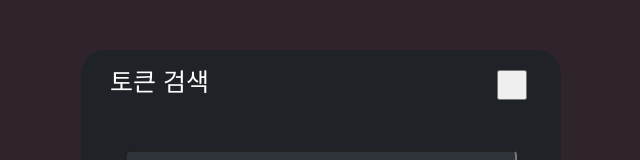
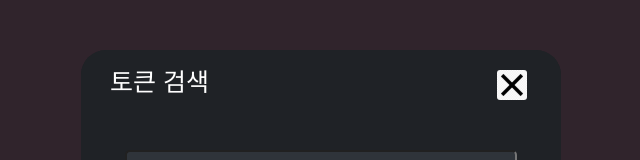
Before and after one commit to DDongYeop/uniswap-v2-swapui, a React (Create React App) app: page / in a window 1280 px wide. Both pictures are taken after a click on the button "DAI". Shown: the top 160 px of the page, without its empty margins (319-959 px from the left). Built offline with nearby package versions, Linux system fonts and the light colour scheme.

Commit message:
Close&Setting button

```diff
--- a/src/App.css
+++ b/src/App.css
@@ -31,6 +31,8 @@
   margin: 20px 10px 0px 0px;
   height: 30px;
   width: 30px;
+  background: whitesmoke;
+  border-radius: 3px;
 }
 
 .TextInput {
--- a/src/App.tsx
+++ b/src/App.tsx
@@ -5,6 +5,7 @@ import './css/Swap.css'
 import './css/Select.css'
 import coinList from './Data'
 import Modal from './Modal';
+import SettingIcon from './Image/setting.png'
 
 function App() {
   const [isSwap, setSwap] = useState<boolean>(true);
@@ -18,7 +19,7 @@ function App() {
         <div className='SwapContainerBackPanel'>
           <div className='TopPanel'>
             <h5 className='TopText'>스왑</h5>
-            <button className='TopButton' onClick={() => {
+            <img className='TopButton' src={SettingIcon} onClick={() => {
                 window.confirm("준비 중입니다.");
               }}/>
           </div>
--- a/src/Modal.tsx
+++ b/src/Modal.tsx
@@ -4,6 +4,7 @@ import './css/Select.css'
 import './App.tsx'
 import coinList from './Data'
 import React, { useState } from 'react';
+import CloseIcon from './Image/close.png'
 
 interface ModalProps {
   isOpen: boolean;
@@ -23,7 +24,7 @@ const Modal: React.FC<ModalProps> = ({isOpen, setOpen, getContainer, setFirstCoi
         <div className='SelectContainerBackPanel'>
           <div className='TopPanel'>
             <p className='TopText'>토큰 검색</p>
-            <button className='TopButton' onClick={() => {
+            <img className='TopButton' src={CloseIcon} onClick={() => {
               setOpen(true);
             }}/>
           </div>
--- a/src/css/Swap.css
+++ b/src/css/Swap.css
@@ -63,3 +63,9 @@
   font-size: 20px;
   border-radius: 15px;
 }
+
+.SettingIcon {
+  width: 30px;
+  height: 30px;
+  background-color: white;
+}
```
Also changed, not shown: src/Image/close.png (added), src/Image/setting.png (added). Lines whose indentation alone changed are shown as unchanged.
